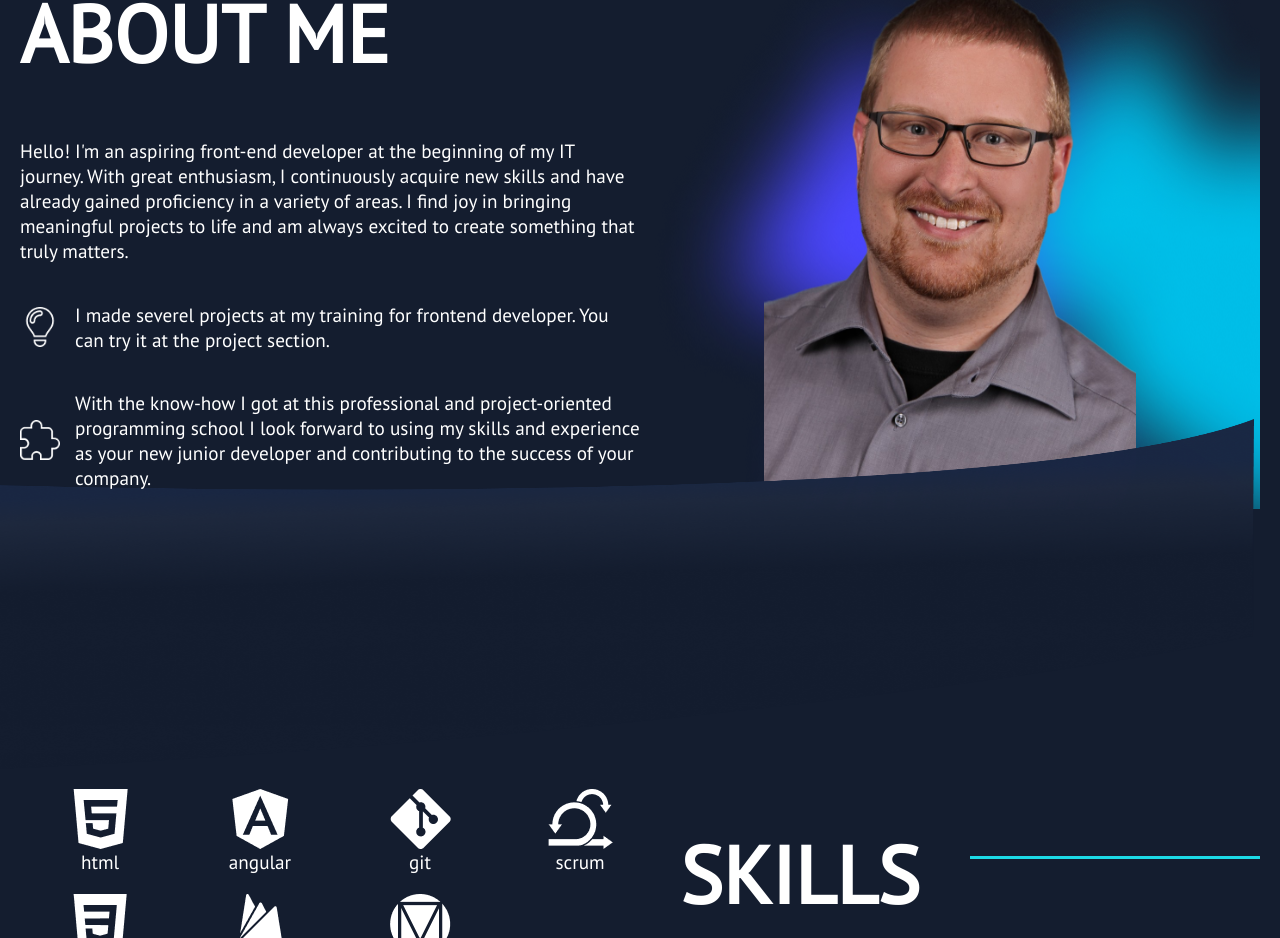
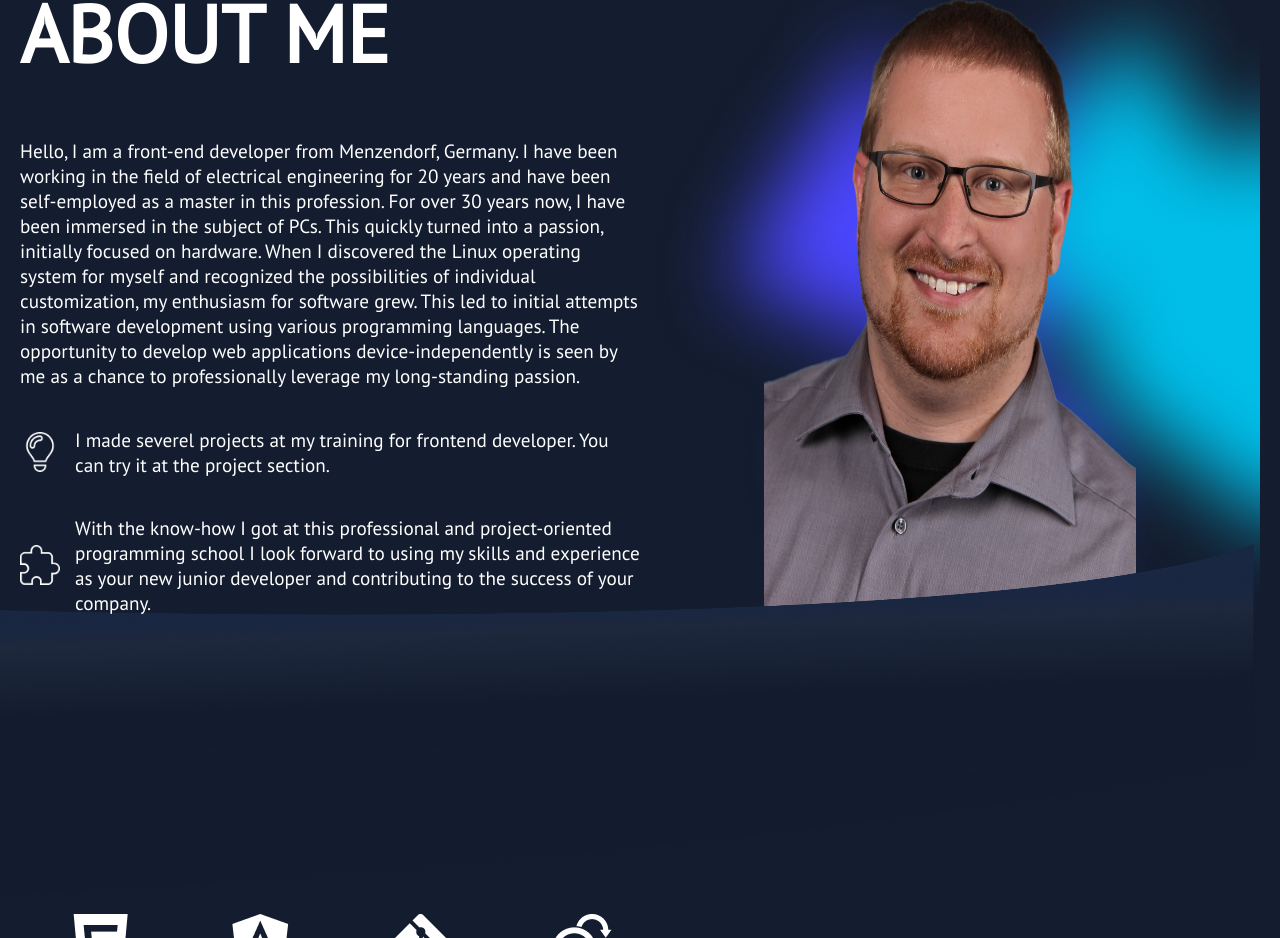
Before and after one commit to KayBeckmann/portfolio, an Angular app: page / in a window 1280 px wide. Shown: the part 872-1810 px from the top of the page. Built offline with nearby package versions, Linux system fonts and the light colour scheme.

Commit message:
edit about-me

```diff
--- a/src/app/about-me/about-me.component.html
+++ b/src/app/about-me/about-me.component.html
@@ -3,25 +3,39 @@
     <h1>ABOUT ME</h1>
     <div class="content">
       <p>
-        Hello! I'm an aspiring front-end developer at the beginning of my IT
-        journey. With great enthusiasm, I continuously acquire new skills and
-        have already gained proficiency in a variety of areas. I find joy in
-        bringing meaningful projects to life and am always excited to create
-        something that truly matters.
+        Hello, I am a front-end developer from Menzendorf, Germany. I have been
+        working in the field of electrical engineering for 20 years and have
+        been self-employed as a master in this profession. For over 30 years
+        now, I have been immersed in the subject of PCs. This quickly turned
+        into a passion, initially focused on hardware. When I discovered the
+        Linux operating system for myself and recognized the possibilities of
+        individual customization, my enthusiasm for software grew. This led to
+        initial attempts in software development using various programming
+        languages. The opportunity to develop web applications
+        device-independently is seen by me as a chance to professionally
+        leverage my long-standing passion.
       </p>
-      <!-- <p> -->
+      <!-- --------------------------------------------------------------------- -->
+      <!-- Ich bin Front-end Entwickler aus Menzendorf, Deutschland. Ich bin seit 20 Jahren im Bereich Elektrotechnik tätig und
+      als Meister mit dieser Tätigkeit selbstständig. Seit nun mehr 30 Jahren beschäftigt mich das Themen PC.
+      Schnell ist daraus eine Leidenschaft geworden, die sich Anfangs auf die Hardware konzentriete. Als ich das Betriebssystem Linux
+      für mich entdeckte und die Möglichkeiten der individuellen Anpassbarkeit erkannte, wuchs die Begeiserung für Software.
+      Daraus folgten erste Versuche in der Software entwicklung, mit unterschiedlichen Programmiersprachen.
+      Die Möglichkeit Webanwendungen Geräte unabhängig zu entwickeln, sehe ich als Chance meine langjährige Leidenschaft
+      auch beruflich nutzbar zu machen. -->
+      <!-- --------------------------------------------------------------------- -->
       <!-- Hi, ich bin Front-end Entwickler aus Menzendorf, Deutschland. Als -->
       <!-- Quereinsteiger freue ich mich auf neue spannende Herausforderungen. Nach -->
       <!-- 20 Jahren als Meister der Elektrotechnik, möchte ich nun von der -->
       <!-- 'Hardware Programmierung' zur Software Programmierung wechseln. -->
-      <!-- </p> -->
+      <!-- --------------------------------------------------------------------- -->
       <div class="information">
         <img src="./assets/img/bulb.png" alt="Bulb" />
         <p>
           I made severel projects at my training for frontend developer. You can
           try it at the project section.
-          <!-- Interesse besteht auch im Bereich der Fullstack-Entwicklung (der Kurs -->
-          <!-- läuft noch). Weiterhin beschäftige ich mich mit Docker, Ansible, etc. -->
+          <!-- Interesse besteht auch im Bereich der Fullstack-Entwicklung (der Kurs
+          läuft noch). Weiterhin beschäftige ich mich mit Docker, Ansible, etc. -->
         </p>
       </div>
       <div class="information">
@@ -32,7 +46,6 @@
           your new junior developer and contributing to the success of your
           company.
         </p>
-        <!-- <p>Programmieren im Allgemeinen: SAP, C, C++, Python, VBA....</p> -->
       </div>
     </div>
   </div>
```
